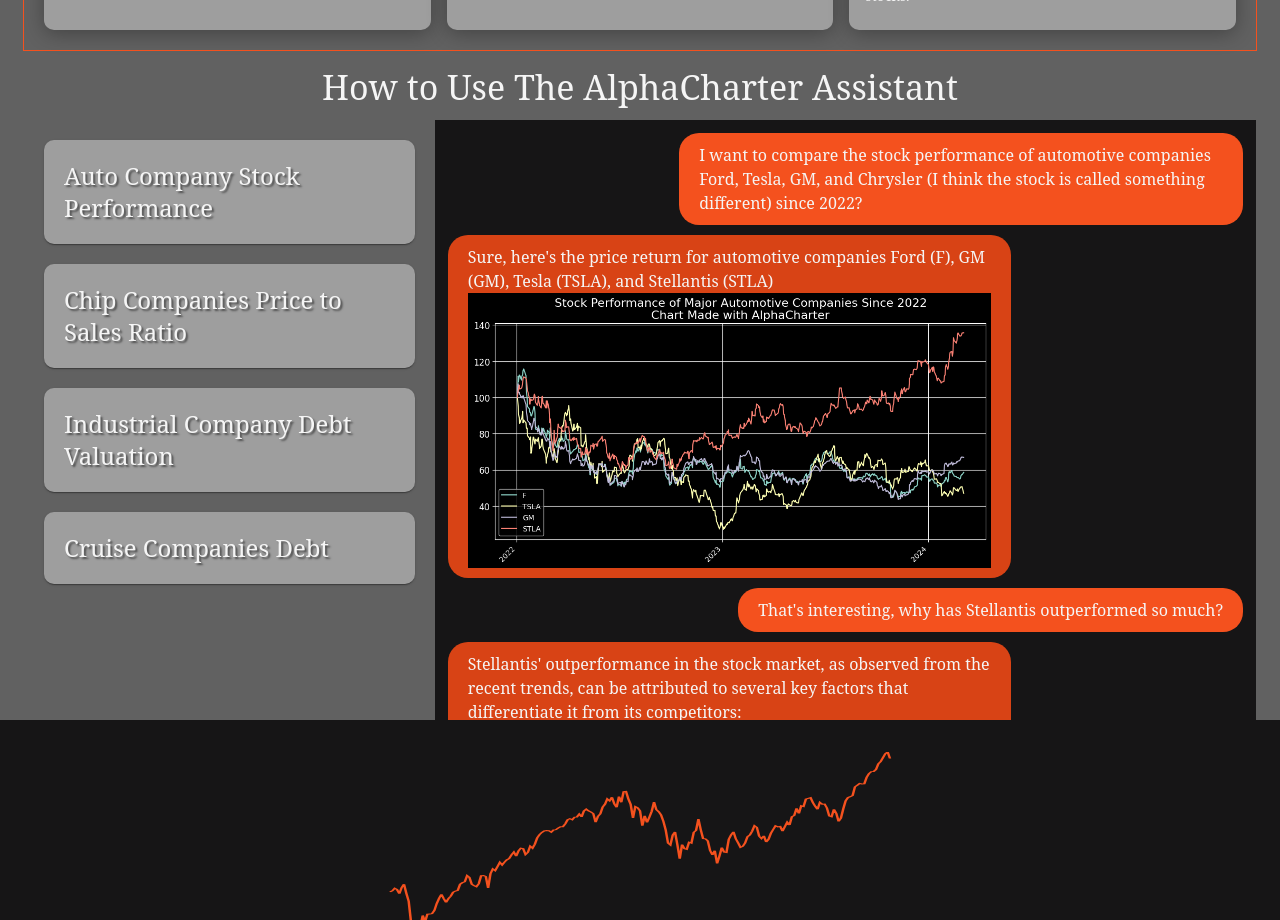
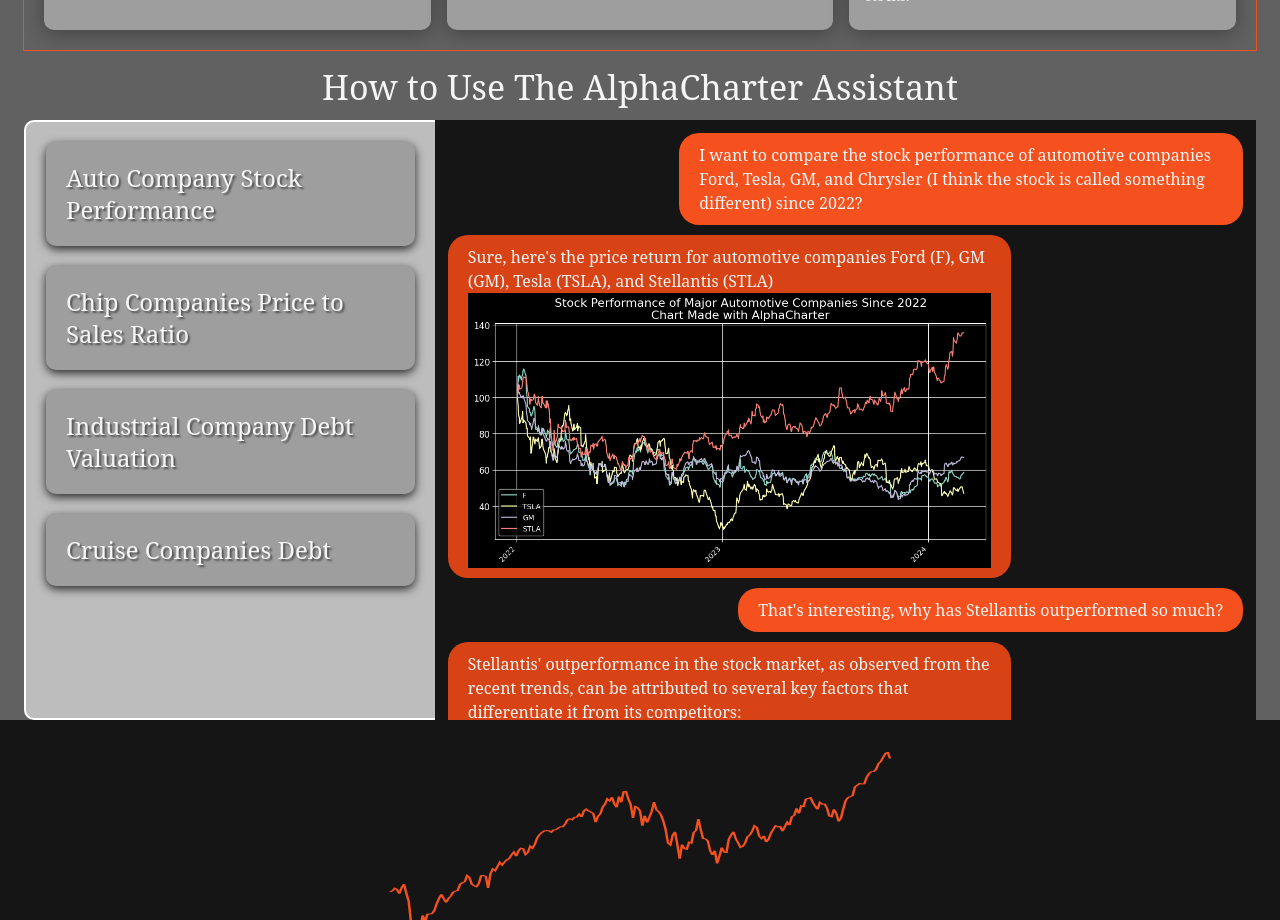
Before and after one commit to SailingSF/alphacharter-frontend, a React (Create React App) app: page / in a window 1280 px wide. Shown: the part 740-1660 px from the top of the page. Built offline with nearby package versions, Linux system fonts and the light colour scheme.

Commit message:
backing for option cards

```diff
--- a/src/components/AppDemo.jsx
+++ b/src/components/AppDemo.jsx
@@ -1,6 +1,6 @@
 import React, { useState } from 'react';
 import { useTheme } from '@mui/material/styles';
-import { Card, CardActionArea, Container, Grid, Typography } from '@mui/material';
+import { Card, CardActionArea, Container, Grid, Typography, Box } from '@mui/material';
 import { MessageItem, MessageList } from './MessageComponents';
 import autocomapny from '../images/autocompanies_2022.png';
 import chipcompanies from '../images/chipcompanies_ps_2022.png';
@@ -59,9 +59,19 @@ function DemoSection() {
             How to Use The AlphaCharter Assistant
         </Typography>
       <Grid container spacing={0}>
-        <Grid item xs={12} md={4} padding={'20px'}>
+        <Grid item xs={12} md={4}>
+          <Box sx={{
+            padding: '20px',
+            backgroundColor: theme.palette.background.medium,
+            borderRadius: '10px 0 0 10px', // rounded corners on the left
+            display: 'flex',
+            flexDirection: 'column',
+            height: '100%', // this will be controlled by the flex parent
+            border: '2px solid white',
+            borderRight: 0,
+          }}>
           {Object.keys(demoChats).map((key) => (
-            <Card key={key} style={{ padding: '20px', backgroundColor: theme.palette.background.surface, marginBottom: '20px' }} onClick={() => setActiveChat(demoChats[key])}>
+            <Card key={key} style={{ padding: '20px', backgroundColor: theme.palette.background.surface, marginBottom: '20px', boxShadow: '0px 3px 10px rgba(0, 0, 0, 0.8)' }} onClick={() => setActiveChat(demoChats[key])}>
               <CardActionArea>
                 <Typography variant="h5" sx={{ textShadow: '2px 2px 2px rgba(0, 0, 0, 0.5)' }}>
                   {demoChats[key].title}
@@ -69,8 +79,9 @@ function DemoSection() {
               </CardActionArea>
             </Card>
           ))}
+          </Box>
         </Grid>
-        <Grid item xs={12} md={8} style={{ backgroundColor: theme.palette.background.dark}}>
+        <Grid item xs={12} md={8} sx={{ backgroundColor: theme.palette.background.dark, display: 'flex', flexDirection: 'column'}}>
           <MessageList height={'600px'}>
             {activeChat.messages.map((message, index) => (
               <MessageItem key={index} owner={message.owner}>
```
